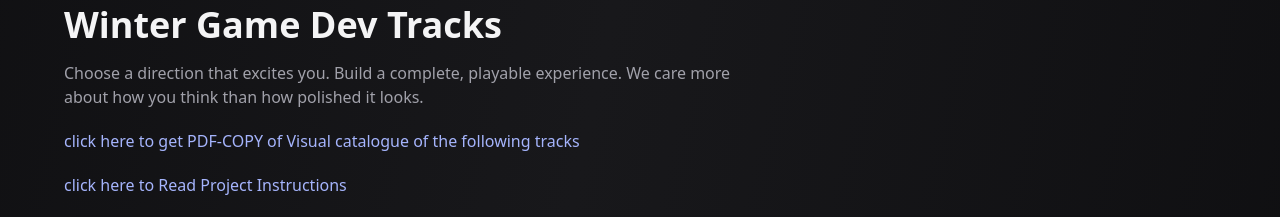
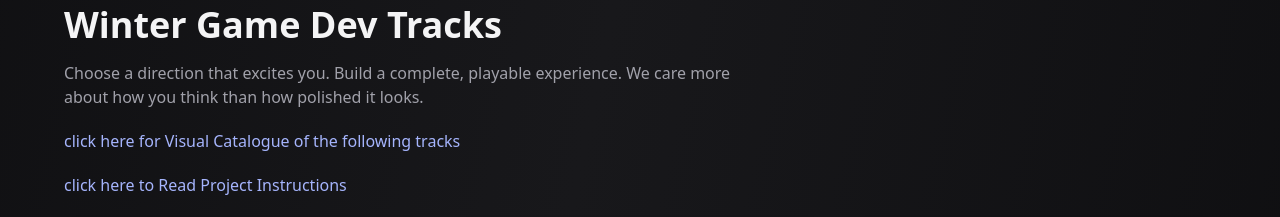
Before and after one commit to th-efool/ArIES-winter-recrtuiment-task-website, a Next.js app: page / in a window 1280 px wide. Shown: the part 3140-3357 px from the top of the page. Built offline with nearby package versions, Linux system fonts and the light colour scheme.

Commit message:
Update page.tsx

```diff
--- a/app/page.tsx
+++ b/app/page.tsx
@@ -447,8 +447,7 @@ export default function UnboundPlayground() {
             rel="noopener noreferrer"
             className="text-indigo-300 font-medium hover:underline"
           >
-            click here to get PDF-COPY of Visual catalogue of the following
-            tracks
+            click here for Visual Catalogue of the following tracks
           </a>
         </div>
         <div className="max-w-6xl mx-auto mb-5">
```
